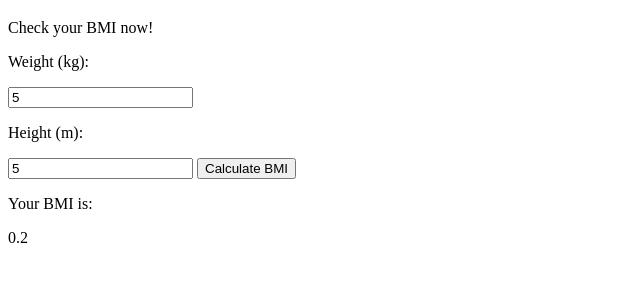
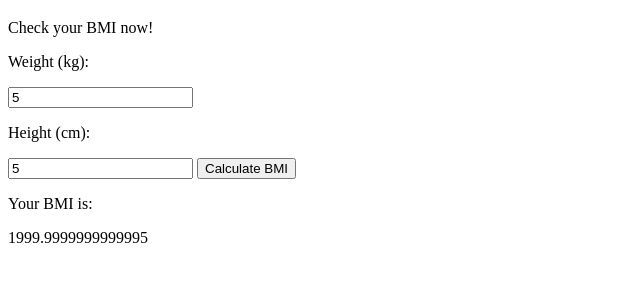
Before and after one commit to j-mendi/bmi_calculator, a plain HTML site: page index.html in a window 1280 px wide. Both pictures are taken after typing "5", "5" into the empty fields and a click on the button "Calculate BMI". Shown: the part 61-342 px from the top of the page, without its empty margins (0-640 px from the left). Drawn offline with Linux system fonts and the light colour scheme.

Commit message:
Update index.html

```diff
--- a/index.html
+++ b/index.html
@@ -11,7 +11,7 @@
     <p> Weight (kg): </p>
     <input type="number" class="inputWeight" max="500" />
 
-    <p> Height (m): </p>
+    <p> Height (cm): </p>
     <input type="number" class="inputHeight" max="3" />
     <button onclick="calculateBMI()">Calculate BMI</button>
     <p> Your BMI is: </p>
@@ -22,7 +22,7 @@
     function calculateBMI() {
         const weight = document.querySelector(".inputWeight").value;
         const height = document.querySelector(".inputHeight").value;
-        const bmi = weight / height**2
+        const bmi = weight / (height/100)**2
         document.querySelector(".bmiResult").innerText = bmi;
 
     }
```
